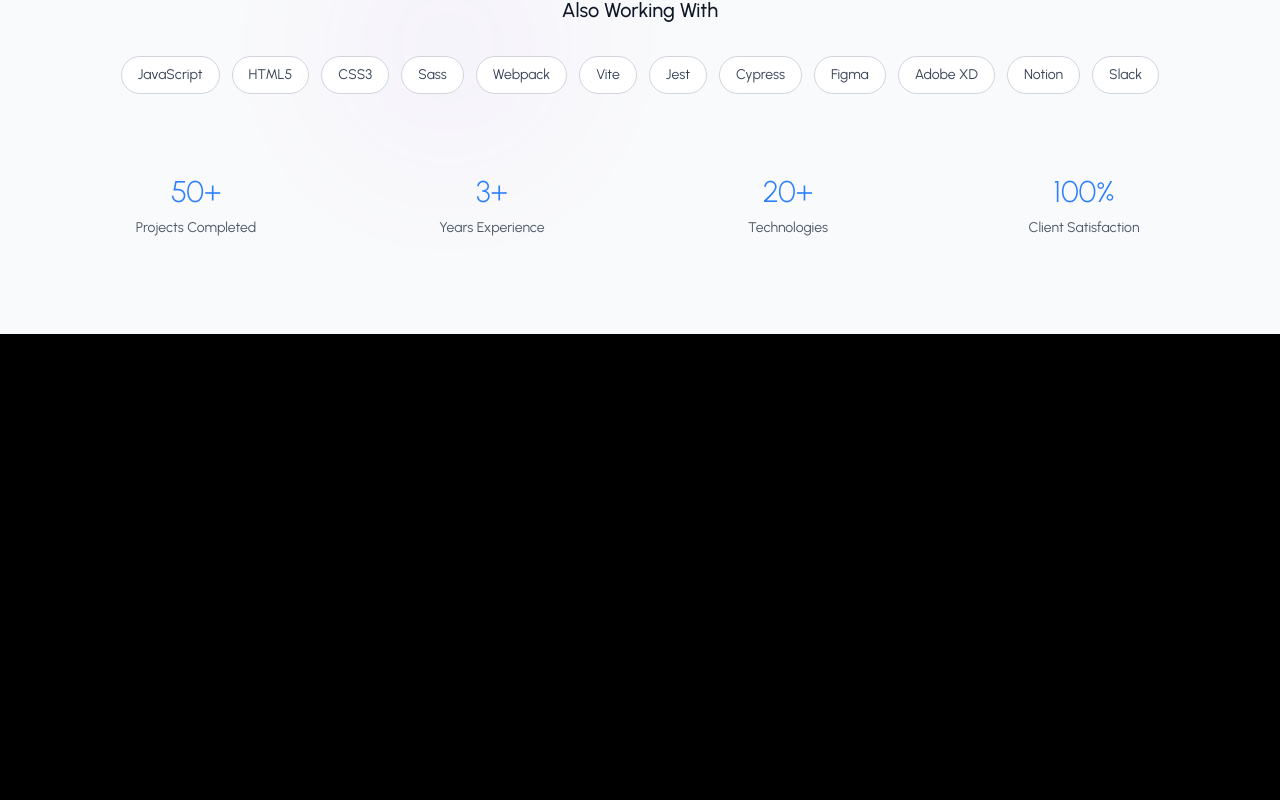
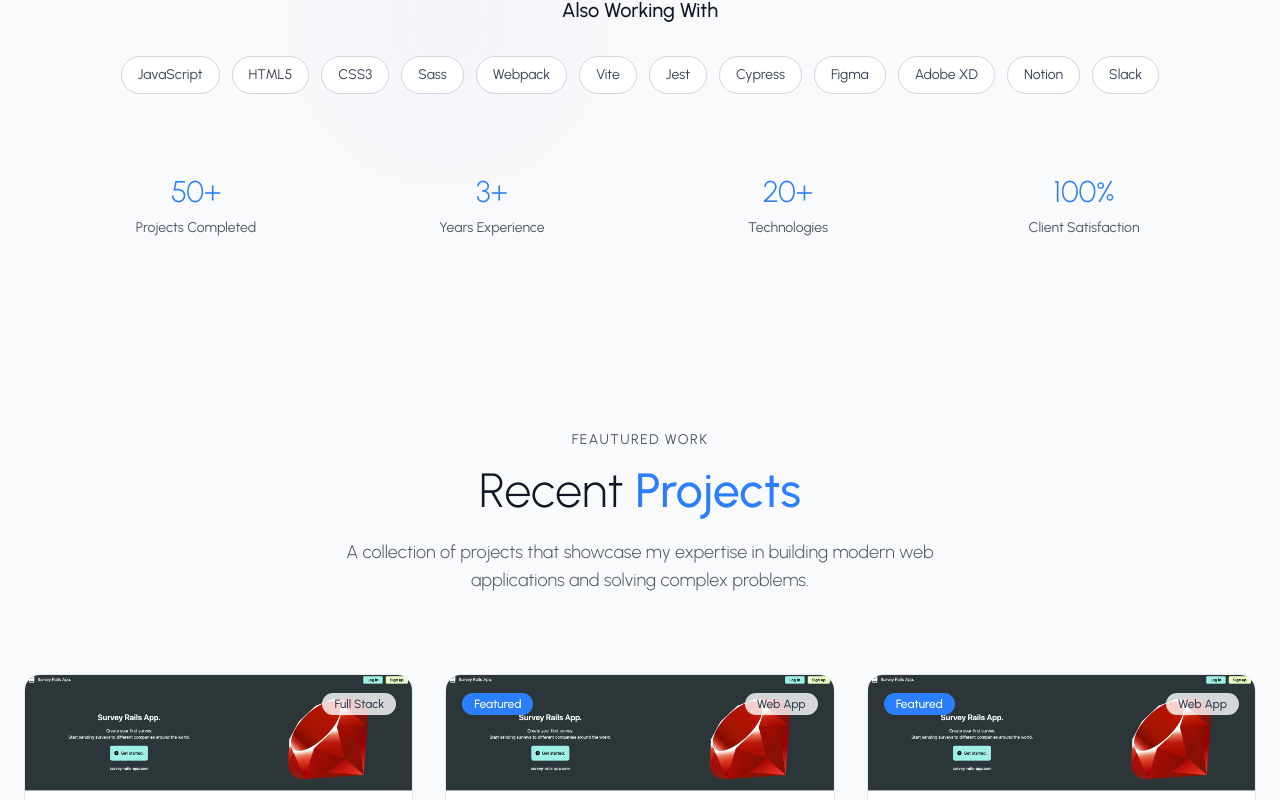
Before and after one commit to DanielEsLoH/dev-portfolio, a React (Vite) app: page / in a window 1280 px wide. Shown: the part 2000-2800 px from the top of the page. Built offline with nearby package versions, Linux system fonts and the light colour scheme.

Commit message:
The ProjecSection component and the ProjectCard file are created

```diff
--- a/src/App.jsx
+++ b/src/App.jsx
@@ -3,6 +3,7 @@
 import Navbar from './components/Navbar';
 import HeroSection from './components/Sections/HeroSection';
 import SkillsSection from './components/Sections/SkillsSection';
+import ProjectsSection from './components/Sections/ProjectsSection';
 
 function App() {
   return (
@@ -11,6 +12,7 @@
         <Navbar />
         <HeroSection />
         <SkillsSection />
+        <ProjectsSection />
       </div>
     </ThemeProvider>
   );
--- /dev/null
+++ b/src/components/ProjectCard.jsx
@@ -0,0 +1,128 @@
+import { motion } from 'framer-motion';
+import { ExternalLink } from 'lucide-react';
+
+import { FiGithub } from 'react-icons/fi';
+
+const ProjectCard = ({project, index, isDarkMode}) => {
+  const cardVariants = {
+    hidden: { y: 20, opacity: 0 },
+    visible: {
+      y: 0,
+      opacity: 1,
+      transition: {
+        duration: 0.6,
+        ease: 'easeOut',
+      },
+    },
+  };
+
+  return <motion.div
+    variants={cardVariants}
+    whileHover={{
+      y: -8,
+      transition: { duration: 0.3, ease: 'easeOut'},
+    }}
+    className='group relative'
+  >
+    <div
+      className={`rounded-2xl overflow-hidden border transition-all duration-500 ${
+        isDarkMode
+        ? 'bg-gray-900/50 border-gray-800 hover:border-gray-700 hover:shadow-2xl hover:shadow-blue-500/10'
+        : 'bg-white/80 border-gray-200 hover:border-gray-300 hover:shadow-2xl hover:shadow-blue-500/10'
+      } backdrop-blur-sm`}
+    >
+      {/* Project Image */}
+      <div className='relative overflow-hidden'>
+        <img
+          src={project.image}
+          alt={project.title}
+          className='w-full h-48 object-cover transition-transform duration-500 group-hover:scale-105'
+        />
+
+        {/* Featured Badge */}
+        {project.featured && (
+          <div className='absolute top-4 left-4'>
+            <span className='bg-blue-500 text-white text-xs px-3 py-1 rounded-full font-medium'>
+              Featured
+            </span>
+          </div>
+        )}
+
+        {/* Category Badge */}
+        <div className='absolute top-4 right-4'>
+          <span
+            className={`text-xs px-3 py-1 rounded-full font-medium ${
+              isDarkMode
+                ? 'bg-gray-800/80 text-gray-300'
+                : 'bg-white/80 text-gray-700'
+            } backdrop-blur-sm`}
+          >
+            {project.category}
+          </span>
+        </div>
+
+        {/* Hover Overlay with CTA Buttons */}
+        <motion.div
+          initial={{ opacity: 0 }}
+          whileHover={{ opacity: 1 }}
+          transition={{ duration: 0.3 }}
+          className='absolute inset-0 bg-black/60 backdrop-blur-sm flex items-center justify-center space-x-4'
+        >
+          <motion.a
+            href={project.liveUrl}
+            initial={{ y: 20, opacity: 0.5 }}
+            whileHover={{ y: 0, opacity: 1, scale: 1.05 }}
+            transition={{ duration: 0.3, delay: 0.1 }}
+            className='bg-blue-500 hover:bg-blue-600 text-white px-4 py-2 rounded-full flex items-center space-x-2 text-sm font-medium transition-colors'
+          >
+            <ExternalLink size={16} />
+            <span>Live Demo</span>
+          </motion.a>
+
+          <motion.a
+            href={project.githubUrl}
+            initial={{ y: 20, opacity: 0.5 }}
+            whileHover={{ y: 0, opacity: 1, scale: 1.05 }}
+            transition={{ duration: 0.3, delay: 0.2 }}
+            className={`border-2 border-white text-white hover:bg-white hover:text-gray-900 px-4 py-2 rounded-full flex items-center space-x-2 text-sm font-medium transition-all`}
+          >
+            <FiGithub size={16} />
+          </motion.a>
+        </motion.div>
+      </div>
+
+      {/* Project Content */}
+      <div className='p-6'>
+        <h3 className='text-xl font-medium mb-3 group-hover:text-blue-500 transition-colors'>
+          {project.title}
+        </h3>
+
+        <p
+          className={`text-sm leading-relaxed mb-4 ${
+            isDarkMode ? 'text-gray-400' : 'text-gray-600'
+          }`}
+        >
+          {project.description}
+        </p>
+
+        {/* Tech Stack Tags */}
+        <div className='flex flex-wrap gap-2'>
+          {project.tags.map((tag, tagIndex) => (
+            <span
+              key={tagIndex}
+              className={`text-xs px-3 py-1 rounded-full ${
+                isDarkMode
+                  ? 'bg-gray-800 text-gray-300'
+                  : 'bg-gray-100 text-gray-700'
+              }`}
+            >
+              {tag}
+            </span>
+          ))}
+        </div>
+      </div>
+    </div>
+  </motion.div>
+};
+
+export default ProjectCard
--- /dev/null
+++ b/src/components/Sections/ProjectsSection.jsx
@@ -0,0 +1,89 @@
+import { useRef } from "react";
+import { motion, useInView } from "framer-motion";
+import { ArrowUpRight, Code2, Globe, Zap, Users } from 'lucide-react';
+
+import { useTheme } from "../../context/ThemeContext";
+import { PROJECTS } from "../../utils/data";
+import ProjectCard from "../ProjectCard";
+import { containerVariants, itemVariants } from "../../utils/helper";
+
+const ProjectsSection = () => {
+  const { isDarkMode } = useTheme();
+  const sectionRef = useRef(null);
+  const isInview = useInView(sectionRef, { once: true, margin: '-100px'});
+
+  return <section
+    id='work'
+    ref={sectionRef}
+    className={`py-24 px-6 ${
+      isDarkMode ? 'bg-gray-950 text-white' : 'bg-gray-50 text-gray-900'
+    } relative overflow-hidden`}
+  >
+    {/* Background Elements */}
+    <div className="absolute inset-0 overflow-hidden">
+      <div
+        className={`absolute top-20 left-1/4 w-96 rounded-full blur-3xl opacity-5 ${
+          isDarkMode ? 'bg-blue-500' : 'bg-blue-400'
+        }`}
+      />
+      <div
+        className={`absolute bottom-20 right-1/4 w-80 h-80 rounded-full blur-3xl opacity-5 ${
+          isDarkMode ? 'bg-purple-500' : 'bg-purple-400'
+        }`}
+      />
+    </div>
+
+    <div className="max-w-7xl mx-auto relative z-10">
+
+      {/* Section Header */}
+      <motion.div
+        initial='hidden'
+        animate={isInview ? 'visible' : 'hidden'}
+        variants={containerVariants}
+        className="text-center mb-20"
+      >
+        <motion.div
+          variants={itemVariants}
+          className={`text-sm uppercase tracking-widest ${
+            isDarkMode ? 'text-gray-500' : 'text-gray-600'
+          } mb-4`}
+        >
+          Feautured Work
+        </motion.div>
+
+        <motion.h2
+          variants={itemVariants}
+          className="text-3xl md:text-5xl font-light mb-6"
+        >
+          Recent
+          <span className='text-blue-500 font-medium'> Projects</span>
+        </motion.h2>
+
+        <motion.p
+          variants={itemVariants}
+          className={`text-lg ${
+            isDarkMode ? 'text-gray-400' : 'text-gray-600'
+          } max-w-2xl mx-auto font-light`}
+        >
+          A collection of projects that showcase my expertise in building
+          modern web applications and solving complex problems.
+        </motion.p>
+      </motion.div>
+
+      {/* Projects Grid */}
+      <motion.div
+        initial='hidden'
+        animate={isInview ? 'visible' : 'hidden'}
+        variants={containerVariants}
+        className="grid md:grid-cols-2 lg:grid-cols-3 gap-8"
+      >
+        {PROJECTS.map((project, index) => (
+          <ProjectCard key={project.id} project={project} index={index} isDarkMode={isDarkMode} />
+        ))}
+      </motion.div>
+
+    </div>
+  </section>
+};
+
+export default ProjectsSection
--- a/src/utils/data.js
+++ b/src/utils/data.js
@@ -18,7 +18,7 @@
 
 import { FiGithub, FiLinkedin, FiTwitter } from 'react-icons/fi';
 
-// import the images
+import PROJECT_IMG_1 from '../assets/images/SurveyRails.png';
 
 export const SKILLS_CATEGORY = [
   {
@@ -98,7 +98,7 @@
     id: 1,
     title: 'E-commerce Platform',
     description: 'A full-stack e-commerce solution with advanced filtering, payment integration, and real time inventory management.',
-    //image: '/images/projects/ecommerce.png',
+    image: PROJECT_IMG_1,
     tags: ['React', 'Tailwind', 'Framer Motion'],
     liveUrl: '#',
     githubUrl: '#',
@@ -109,7 +109,7 @@
     id: 2,
     title: 'Blog App with AI Post Generator',
     description: 'A full-stack blog app using the MERN stack - with full markdown support, tag filtering, and an integration with OpenAI for AI-generated posts.',
-    //image: '/images/projects/blog-ai.png',
+    image: PROJECT_IMG_1,
     tags: ['React', 'Node.js', 'MongoDB', 'Tailwind'],
     liveUrl: '#',
     githubUrl: '#',
@@ -120,7 +120,7 @@
     id: 3,
     title: 'Task Management App',
     description: 'Collaborative task management app with real-time updates, user authentication, and drag-and-drop functionality.',
-    //image: '/images/projects/portfolio.png',
+    image: PROJECT_IMG_1,
     tags: ['Next.js', 'TypeScript', 'Node.js', 'MongoDb'],
     liveUrl: '#',
     githubUrl: '#',
@@ -131,7 +131,7 @@
     id: 4,
     title: 'AI-powered Interview Prep App',
     description: 'A Smart AI-powered interview preparation app that helps users practice coding interviews with real-time feedback and analytics.',
-    //image: '/images/projects/portfolio.png',
+    image: PROJECT_IMG_1,
     tags: ['Next.js', 'TypeScript', 'Node.js', 'MongoDb'],
     liveUrl: '#',
     githubUrl: '#',
@@ -142,7 +142,7 @@
     id: 5,
     title: 'Resume Builder App',
     description: 'A fully functional resume builder app that allows users to create, edit, and download resumes in various formats.',
-    //image: '/images/projects/chat-app.png',
+    image: PROJECT_IMG_1,
     tags: ['Next.js', 'TypeScript', 'Node.js', 'MongoDb'],
     liveUrl: '#',
     githubUrl: '#',
@@ -153,7 +153,7 @@
     id: 6,
     title: 'Expense Tracker App',
     description: 'A simple yet effective expense tracker app that helps users manage their finances with ease.',
-    //image: '/images/projects/expense-tracker.png',
+    image: PROJECT_IMG_1,
     tags: ['Next.js', 'TypeScript', 'Node.js', 'MongoDb'],
     liveUrl: '#',
     githubUrl: '#',
```
Also changed, not shown: src/assets/images/SurveyRails.png (added).
